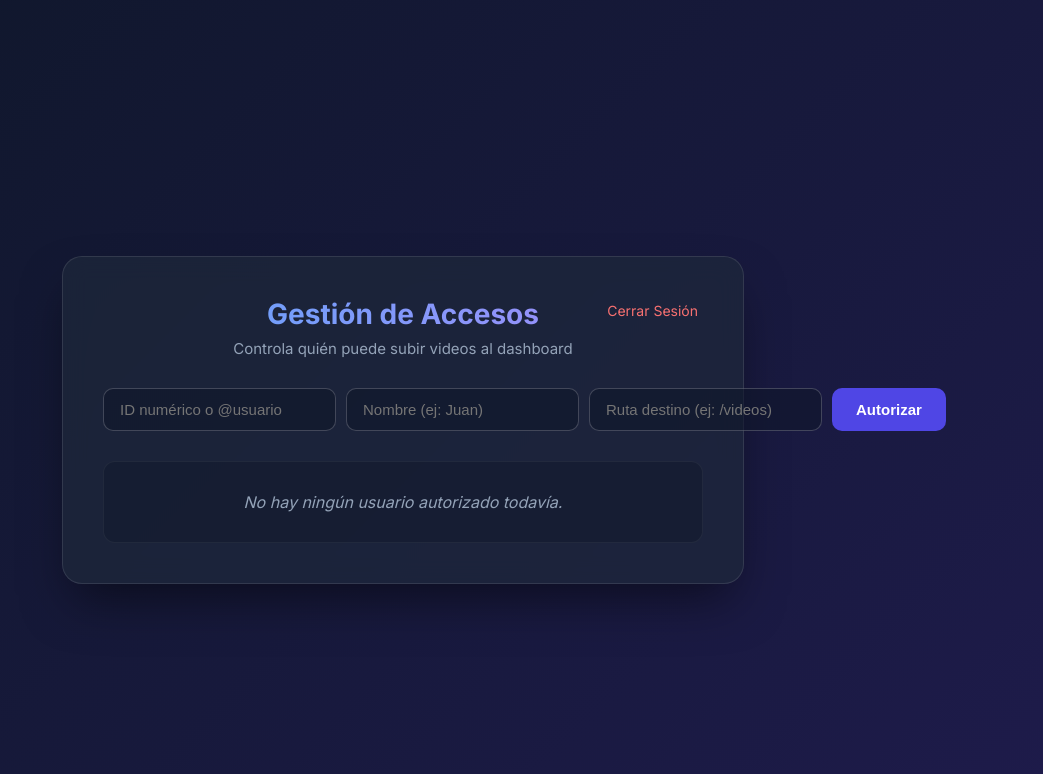
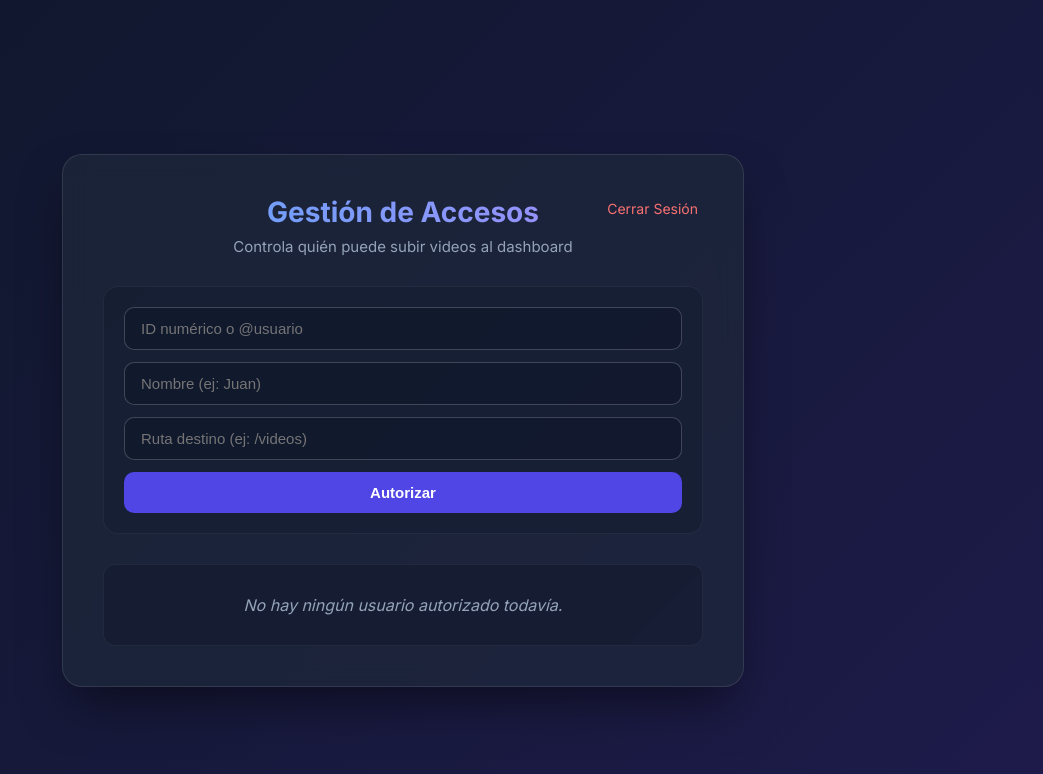
Before and after one commit to Edixon0602/botVideosConexion, a Flask app: page /admin in a window 1280 px wide. Shown: the top 774 px of the page, without its empty margins (237-1280 px from the left). Run offline with Flask 3, Linux system fonts and the light colour scheme; the visitor is signed in with stand-in values (Sample User, id 1); parts of the project's set-up code (start-up, migrations or seed data) failed here and were passed over.

Commit message:
fix styles

```diff
--- a/templates/index.html
+++ b/templates/index.html
@@ -63,8 +63,13 @@
 
         .add-form {
             display: flex;
-            gap: 10px;
+            flex-direction: column;
+            gap: 12px;
             margin-bottom: 30px;
+            background: rgba(15, 23, 42, 0.3);
+            padding: 20px;
+            border-radius: 15px;
+            border: 1px solid rgba(255, 255, 255, 0.05);
         }
 
         input {
@@ -115,6 +120,8 @@
             padding: 16px 20px;
             border-bottom: 1px solid rgba(255, 255, 255, 0.05);
             transition: background 0.2s ease;
+            flex-wrap: wrap;
+            gap: 10px;
         }
 
         .user-item:hover {
@@ -129,6 +136,7 @@
             display: flex;
             align-items: center;
             gap: 12px;
+            flex-wrap: wrap;
         }
 
         .user-id {
```
